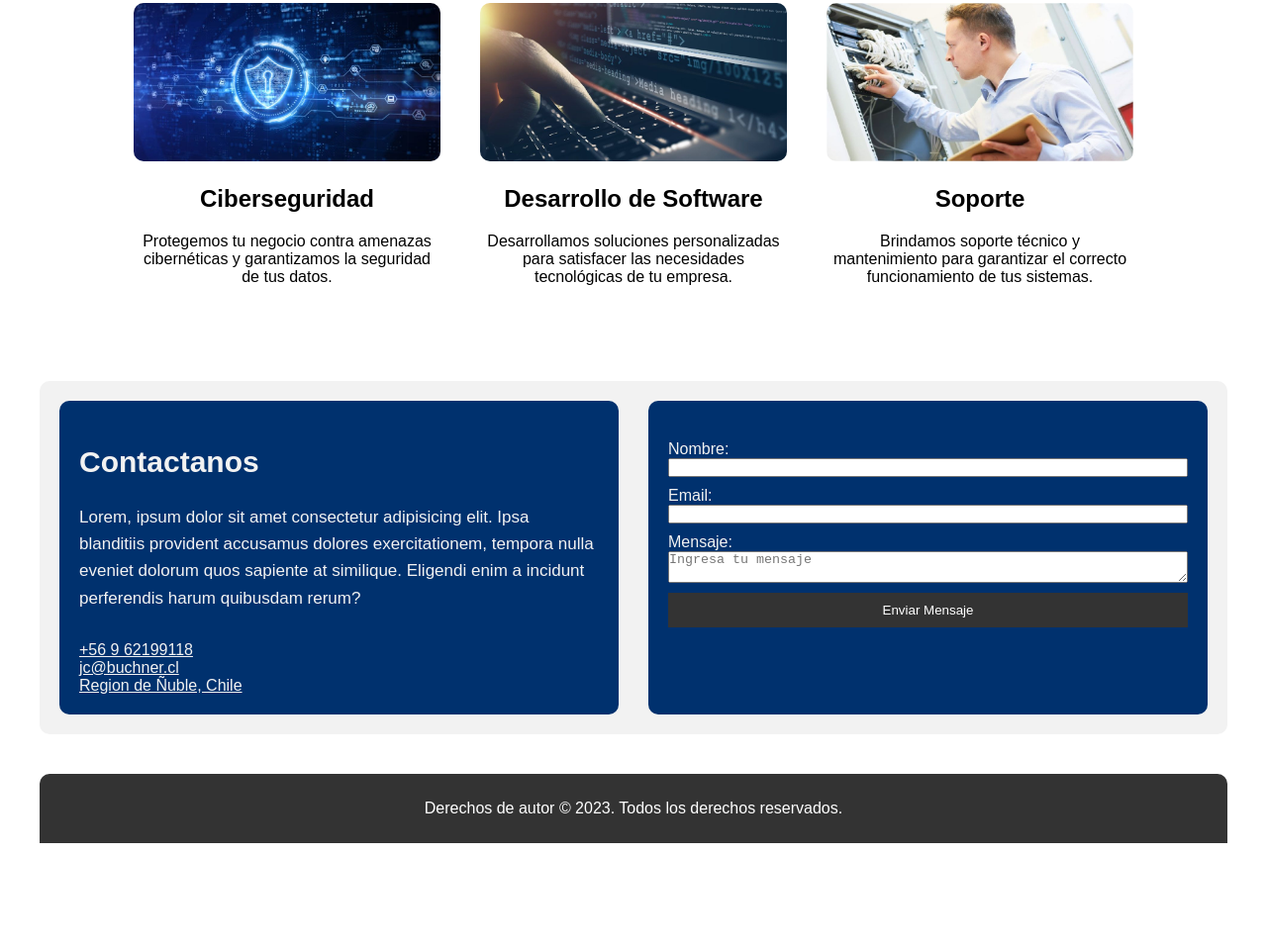
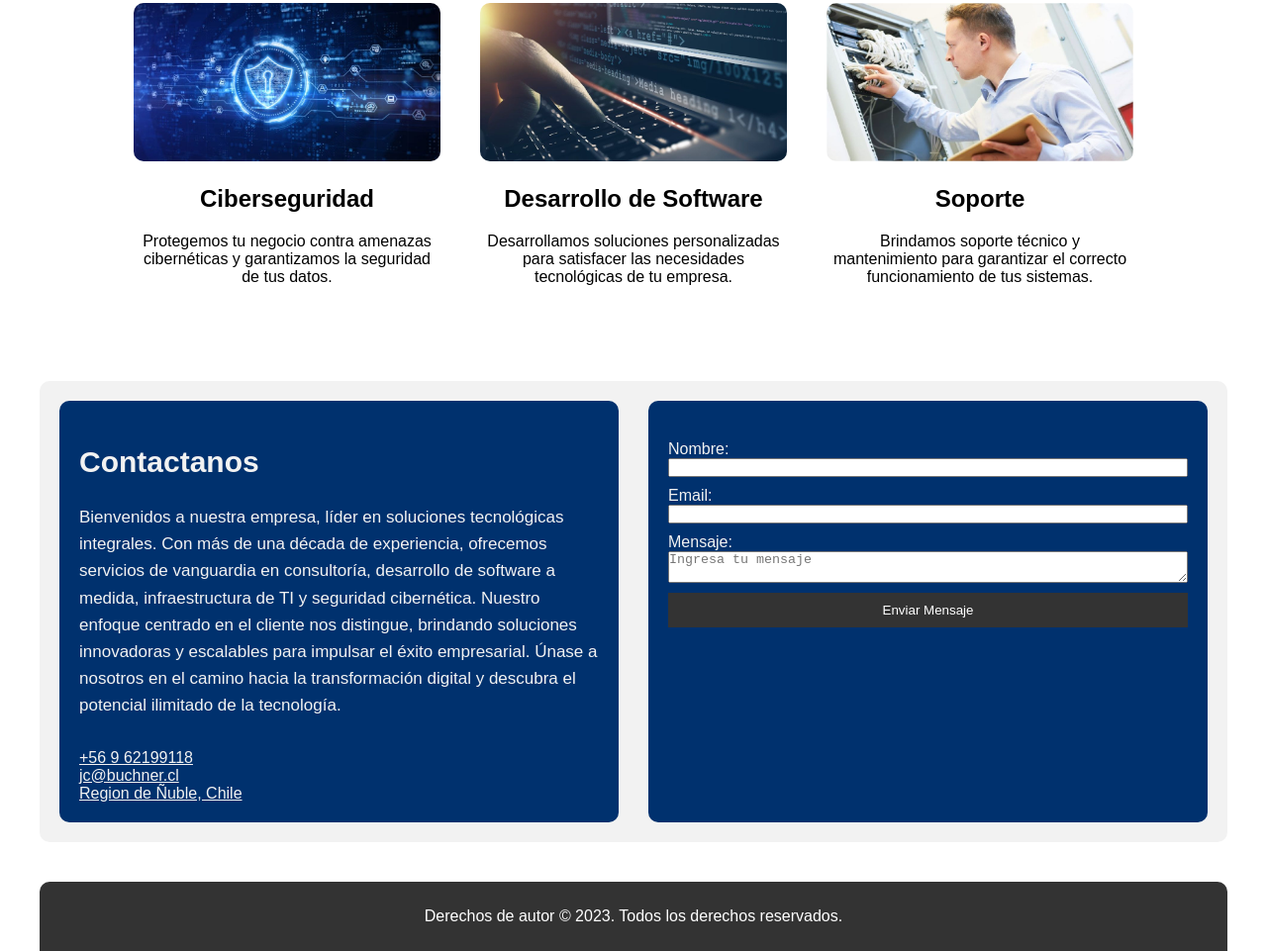
Before and after one commit to jcbuchner/Proyecto1, a plain HTML site: page index.html in a window 1280 px wide. Shown: the part 471-1432 px from the top of the page at 99% size. Before the commit the page ends 1323 px from the top, so only its background shows below. Drawn offline with Linux system fonts and the light colour scheme.

Commit message:
Segundo Commit

```diff
--- a/index.html
+++ b/index.html
@@ -15,7 +15,7 @@
       <ul>
         <li><a href="#">Inicio</a></li>
         <li><a href="#servicio-ancla">Servicios</a></li>
-        <li><a href="#">Nosotros</a></li>
+        <li><a href="#contactanos">Nosotros</a></li>
         <li><a href="#contactanos">Contacto</a></li>
       </ul>
     </nav>
@@ -57,9 +57,7 @@
   <div class="container-form">
     <div class="info-form">
       <h2>Contactanos</h2>
-      <p>Lorem, ipsum dolor sit amet consectetur adipisicing elit. Ipsa blanditiis provident accusamus dolores
-        exercitationem, tempora nulla eveniet dolorum quos sapiente at similique. Eligendi enim a incidunt perferendis
-        harum quibusdam rerum?</p>
+      <p>Bienvenidos a nuestra empresa, líder en soluciones tecnológicas integrales. Con más de una década de experiencia, ofrecemos servicios de vanguardia en consultoría, desarrollo de software a medida, infraestructura de TI y seguridad cibernética. Nuestro enfoque centrado en el cliente nos distingue, brindando soluciones innovadoras y escalables para impulsar el éxito empresarial. Únase a nosotros en el camino hacia la transformación digital y descubra el potencial ilimitado de la tecnología.</p>
       <a href="#">+56 9 62199118</a>
       <a href="#">jc@buchner.cl</a>
       <a href="#">Region de Ñuble, Chile</a>
```
